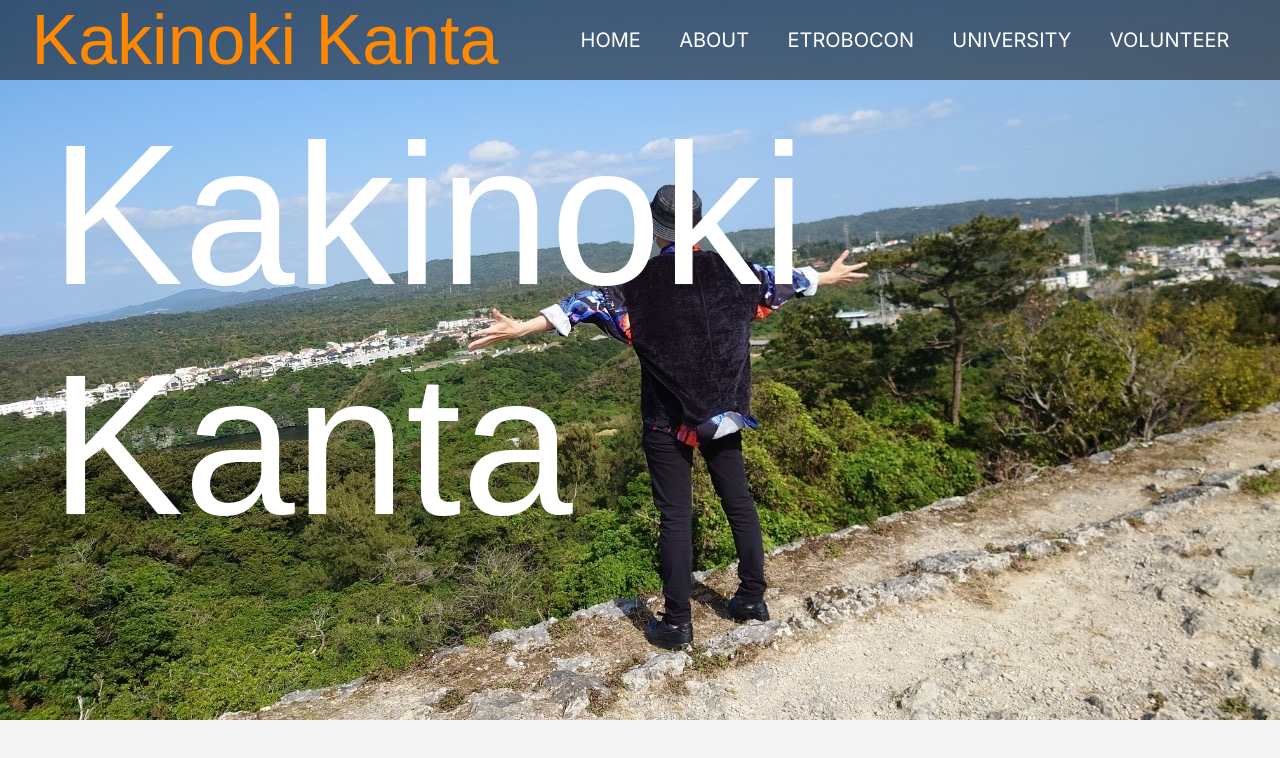
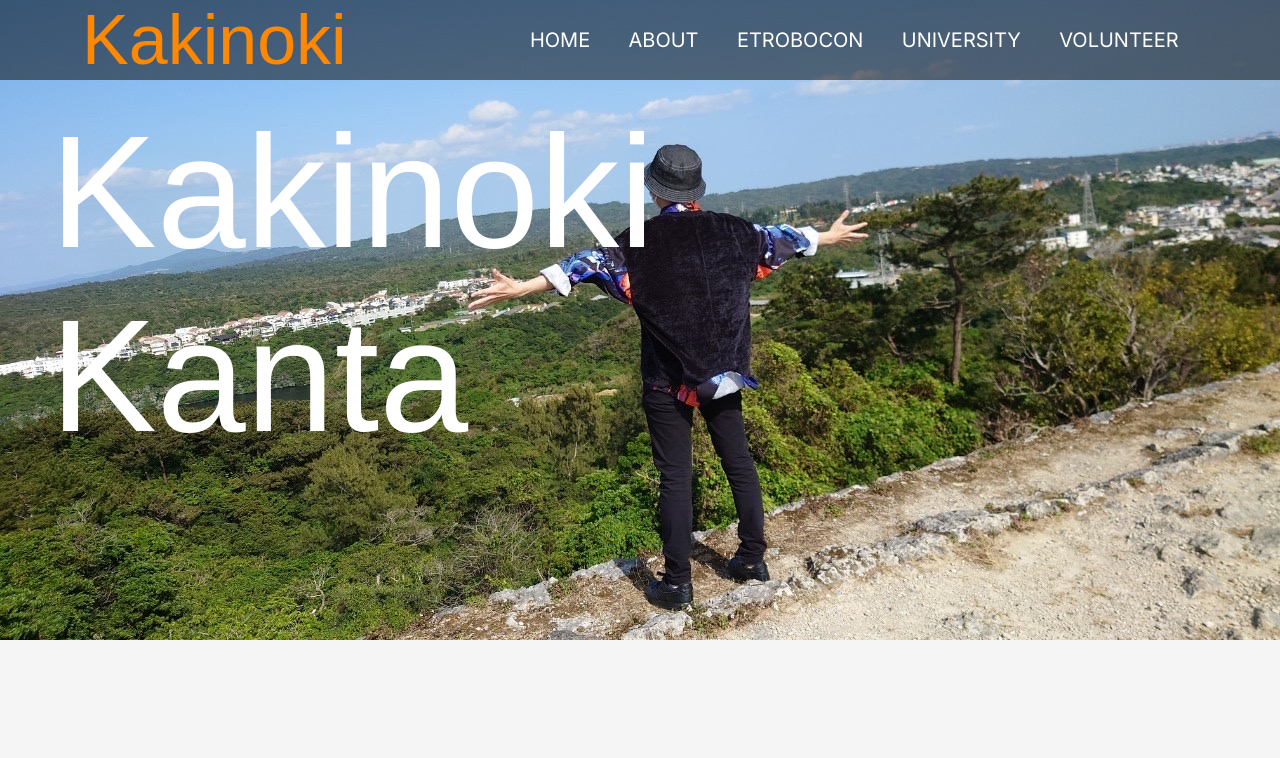
Before and after one commit to KakinokiKanta/about-kakinoki, a Next.js app: page / in a window 1280 px wide. Shown: the top 758 px of the page. Built offline with nearby package versions, Linux system fonts and the light colour scheme; a web font is replaced by a local one.

Commit message:
update: ホームトップの文字を画面サイズに応じてサイズ変更されるように変更

```diff
--- a/src/app/_components/HomeImage/HomeImage.module.css
+++ b/src/app/_components/HomeImage/HomeImage.module.css
@@ -1,7 +1,7 @@
 .parent {
   position: relative;
   width: 100%;
-  aspect-ratio: 16 / 9;
+  aspect-ratio: 16 / 8;
 }
 
 .image {
--- a/src/app/_components/HomeTop/HomeTop.module.css
+++ b/src/app/_components/HomeTop/HomeTop.module.css
@@ -13,7 +13,7 @@
 }
 
 .home {
-  font-size: 200px;
+  font-size: clamp(30px, calc(100vw / 8), 200px);
   color: #fff;
   display: table-cell;
   vertical-align: middle;
--- a/src/app/_components/HomeTop/index.tsx
+++ b/src/app/_components/HomeTop/index.tsx
@@ -4,6 +4,7 @@ import { AlumiSansCollegiateOne } from "@/lib/fontManager";
 
 export const HomeTop = () => {
   return (
+    <section>
       <div className={styles.container}>
         <div className={styles.vercel}>
           <div className={`${AlumiSansCollegiateOne.className} ${styles.home}`}>
@@ -14,5 +15,6 @@ export const HomeTop = () => {
         </div>
         <HomeImage />
       </div>
+    </section>
   );
 };
--- a/src/components/Header.tsx
+++ b/src/components/Header.tsx
@@ -15,7 +15,7 @@ export const Header = () => {
     <header className={styles.header}>
       <div className={styles.container}>
         <div className={`${AlumiSansCollegiateOne.className} ${styles.home}`}>
-          Kakinoki Kanta
+          Kakinoki
         </div>
         <div className={styles.items}>
           {HEADER_ITEMS.map((item) => {
```
Lines whose indentation alone changed are shown as unchanged.
